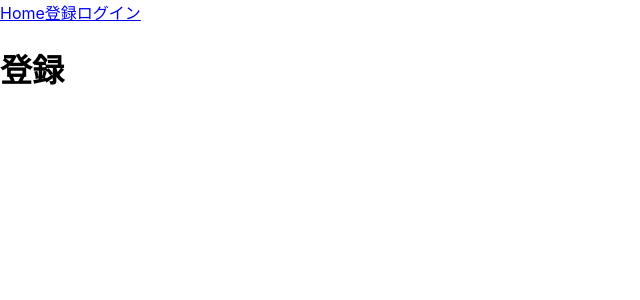
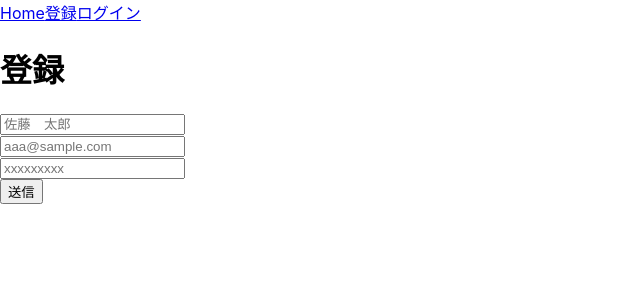
Before and after one commit to nisitin/Sauna-Log, a React (Create React App) app in the folder client/: page /register in a window 1280 px wide. Shown: the top 300 px of the page, without its empty margins (0-640 px from the left). Built offline with nearby package versions, Linux system fonts and the light colour scheme.

Commit message:
フォーム作成しました

```diff
--- a/client/src/Components/auth/Login.tsx
+++ b/client/src/Components/auth/Login.tsx
@@ -1,9 +1,39 @@
-import React from "react";
+import React,{useState} from "react";
 
 const Login = () => {
+    const [email, setEmail] = useState('');
+    const [password, setPassword] = useState('');
+
+    const handelSubmit = (e: React.FormEvent<HTMLFormElement>) => {
+        e.preventDefault();
+    }
+
     return (
         <>
             <h1>ログイン</h1>
+            <form>
+
+            <div className="form-group-email">
+                <input
+                  type="email"
+                  placeholder="aaa@sample.com"
+                  className="form-control"
+                  value={email}
+                  onChange={(e) => setEmail(e.target.value)}
+                  />
+            </div>
+            <div className="form-group-email">
+                <input
+                  type="text"
+                  placeholder="xxxxxxxxx"
+                  className="form-control"
+                  value={password}
+                  onChange={(e) => setPassword(e.target.value)}
+                  />
+            </div>
+
+             <button>送信</button>
+             </form>
         </>
     )
 }
--- a/client/src/Components/auth/Register.tsx
+++ b/client/src/Components/auth/Register.tsx
@@ -1,14 +1,55 @@
 import React,{useState} from "react";
+
+
+// interface Props {
+//     onChange: (e: React.ChangeEvent<HTMLInputElement>) => void
+// }
 
 const Register = () => {
 
-    const [name, setName] = useState("");
-    const [email, setEmail] = useState("");
-    const [password, setPassword] = useState("");
+    const [name, setName] = useState('');
+    const [email, setEmail] = useState('');
+    const [password, setPassword] = useState('')
+
+    const handleSubmit = (e: React.FormEvent<HTMLFormElement>) => {
+       e.preventDefault()
+       console.table({name, email, password})
+    }
 
     return (
         <>
-            <h1>登録</h1>
+        <h1>登録</h1>
+        <form>
+            <div className="form-group-email">
+                <input
+                  type="text"
+                  placeholder="佐藤　太郎"
+                  className="form-control"
+                  value={name}
+                  onChange={(e) => setName(e.target.value)}
+                  />
+            </div>
+            <div className="form-group-email">
+                <input
+                  type="email"
+                  placeholder="aaa@sample.com"
+                  className="form-control"
+                  value={email}
+                  onChange={(e) => setEmail(e.target.value)}
+                  />
+            </div>
+            <div className="form-group-email">
+                <input
+                  type="text"
+                  placeholder="xxxxxxxxx"
+                  className="form-control"
+                  value={password}
+                  onChange={(e) => setPassword(e.target.value)}
+                  />
+            </div>
+
+             <button className="btn-submit">送信</button>
+        </form>
         </>
     )
 }
```
Also changed, not shown: client/src/redux/constants/actionType.ts (renamed from client/src/constants/actionType.ts).
